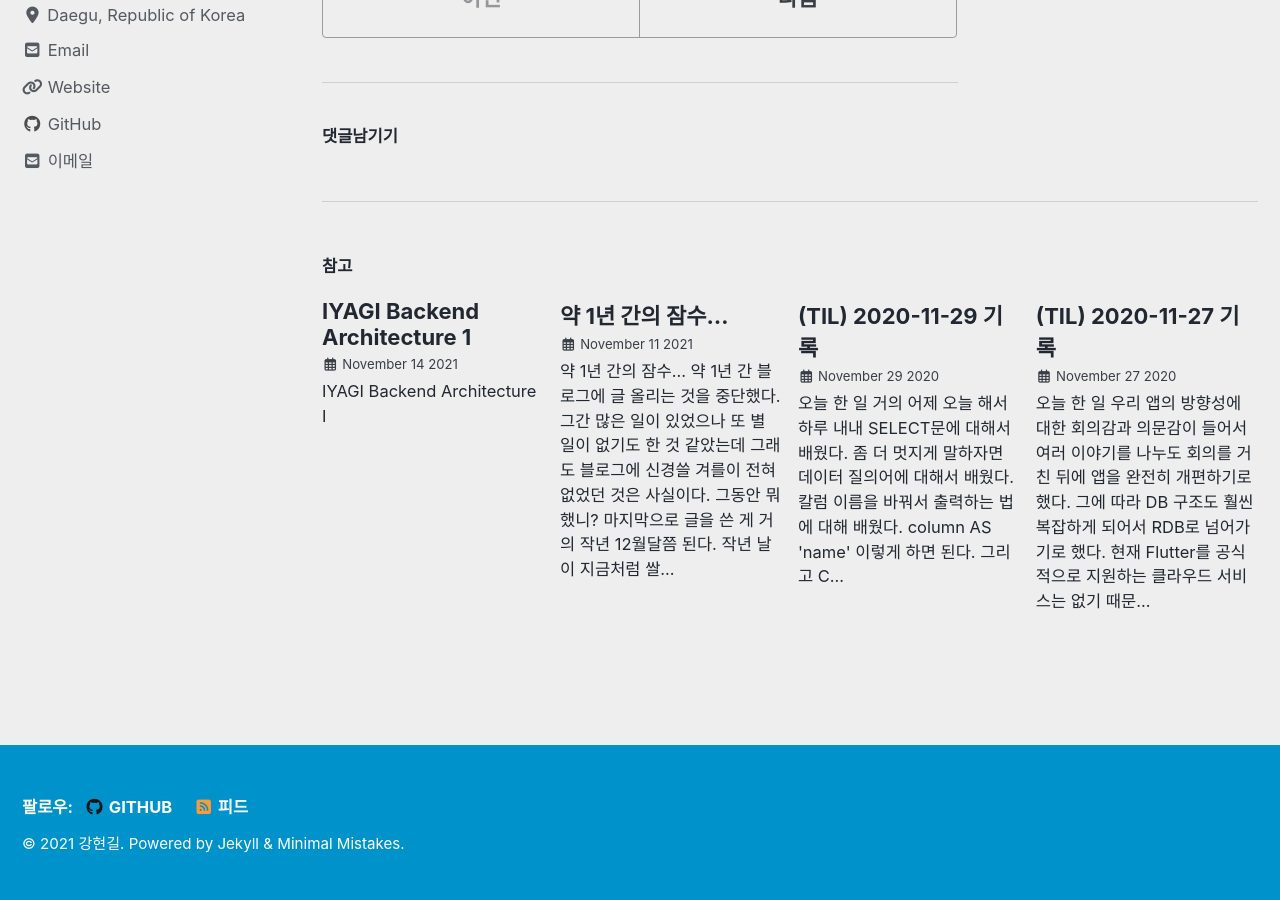
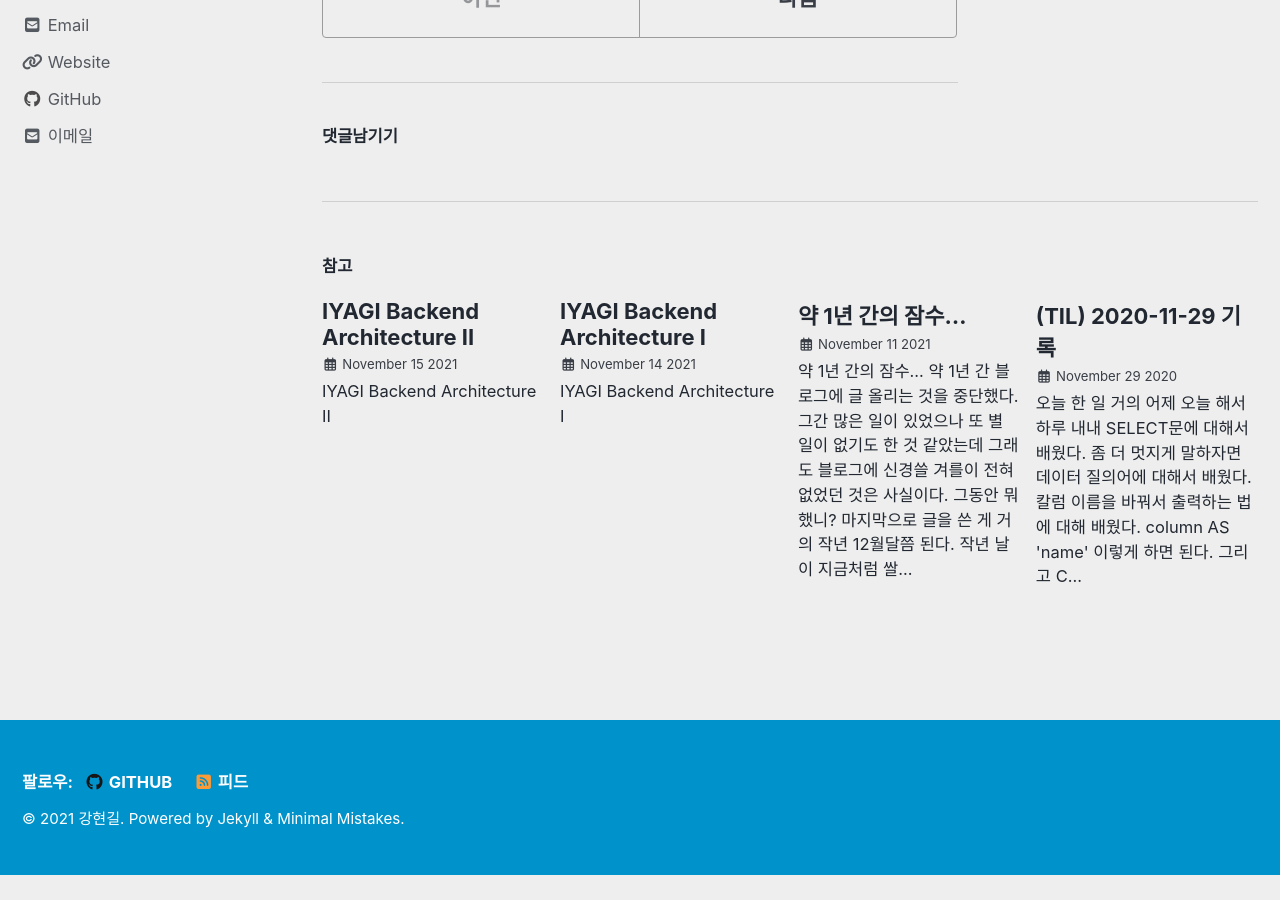
Before and after one commit to nammunsik/tksuns12.github.io, a Jekyll site: the page built from _posts/2020-05-02-test.md, in a window 1280 px wide and 900 px high, scrolled down 807 px. Built offline with Jekyll 4.4.1, drawn with Linux system fonts in a browser that asks for light colours; cached includes are drawn as plain includes; nearby versions of some CDN libraries; comment, search, counter and statistics services are not loaded; after the commit the page ends 1682 px from its top, so only the background shows below that; some of the changed lines change nothing that is shown.

Commit message:
2021 11 15 포스팅

```diff
--- a/_posts/2021-11-14-iyagi-backend-arch2.md
+++ b/_posts/2021-11-14-iyagi-backend-arch2.md
@@ -1,5 +1,5 @@
 ---
-title: "IYAGI Backend Architecture 1"
+title: "IYAGI Backend Architecture I"
 last_modified_at: 2021-11-14T17:57:45+09:00
 categories:
   - Project
--- /dev/null
+++ b/_posts/2021-11-15-iyagi-backend-arch3.md
@@ -0,0 +1,47 @@
+---
+title: "IYAGI Backend Architecture II"
+last_modified_at: 2021-11-15T20:52:52+09:00
+categories:
+  - Project
+tags:
+  - IYAGI
+  - Backend
+  - Architecture
+  - AWS
+---
+
+# IYAGI Backend Architecture II
+
+[지난 이야기 (IYAGI Backend Architecture I)](2021-11-14-iyagi-backend-arch2.md)
+
+### 푸시 알림 기능
+
+뭔가 클라이언트의 입장에서 생각해봤을 때 코어 DB에 뭔가 수정되거나 새로운 데이터가 생겼을 때 그게 나와 관련된 이벤트라면, 내가 구독하고 있는 이벤트라면 당연히 알림을 받고 싶을 것이다. 그러면 DB에 새로운 노드와 엣지가 추가될 때마다 알려줘야 할 텐데 검색해보니 이걸 CDC라고 하더라. CDC는 Capturing Data Change의 두문자인데 AWS Neptune에서는 Neptune Streams라는 이름으로 기능을 제공하고 있었다. 나는 [이 문서](https://aws.amazon.com/ko/blogs/database/capture-graph-changes-using-neptune-streams/)를 참고했다. 문서에서 제공하고 있는 CloudFormation Template은 직접 Stack을 생성해서 보려고 했는데 모종의 이유로 중간에 생성이 실패해서 핵심적인 Lambda 코드를 살펴보지는 못했다. 그러나 핵심 컨셉은 Neptune Streams 자체가 Event를 Publish 하지는 않기 때문에 interval을 정해두고 서버리스 함수를 계속 호출해서 데이터를 받아오는 Polling Framework를 만들어야 한다. 지금까지 그린 구조를 그림으로 나타내면 다음과 같다.
+
+![architecture image](../assets/images/IYAGI_Architecture.drawio_2.png)
+
+이 Lambda 서버리스 함수는 일정 시간마다 Trigger되어서 Neptune Streams에 있는 새로운 로그를 불러와 푸시 알림이 필요한 데이터 변경사항이 있다면 푸시 알림을 해줘야 한다. 이 푸시 알림을 하기 위해서는 Firebase Cloud Messaging(FCM)을 사용해야 하는데 AWS Service와 FCM을 연결해줄 징검다리가 바로 Simple Notification Service(SNS)이다. [이 문서](https://aws.amazon.com/ko/premiumsupport/knowledge-center/create-android-push-messaging-sns/)를 보면 SNS 콘솔에서 플랫폼 애플리케이션을 생성해서 FCM API를 사용할 수 있다. 그리고 행여나 메세지가 오류로 전달되지 않을 경우를 대비해 FIFO SQS를 Dead-letter queues 저장소로 붙여준다. 이렇게 해서 푸시 알림 기능까지 만들면 다이어그램은 다음과 같이 나온다. Yay!
+
+![architecture image](../assets/images/IYAGI_Architecture.drawio_3.png)
+
+### 파일 저장
+
+여느 소셜 네트워크 서비스와 마찬가지로, 사실 어떤 서비스들과 마찬가지로 우리 서비스도 여러가지 파일을 저장해야 한다. 작게는 유저의 프로필 사진부터, 우리 서비스의 상징, 오디오! 오디오 파일을 저장해야 한다. 저장하는 것뿐 아니라 전 세계의 유저들에게 배포 또한 신속하게 되어야 한다. 그리고 오디오 파일 같은 경우에는 우리 앱의 핵심 파일이기 때문에 이와 관련해서 분석도 필요할 것이고, 후처리가 필요할 수도 있을 것 같다. 일단 AWS의 파일 저장소인 S3를 다이어그램에 추가해본다.
+
+![architecture image](../assets/images/IYAGI_Architecture.drawio_4.png)
+
+사진 같은 경우에는 사진 원본이 쓰이는 경우는 잘 없고 보통 썸네일의 형태로 소비되기 때문에 프로필 사진이나 포스트의 사진 prefix에 새로운 사진이 올라오면 lambda 함수를 이용해 썸네일을 생성해주도록 할 것이다. 썸네일 생성이 실패할 경우에 다시 작업 대기열에 넣어서 다시 시도할 수 있도록 해야 하기 때문에 SQS를 사용하여 작업 대기열을 만들고 대기열에 메세지가 들어오면(S3 버킷에 파일이 생성되면) Lambda 함수를 트리거 하도록 할 것이다.
+
+![architecture image](../assets/images/IYAGI_Architecture.drawio_5.png)
+
+생각을 해보니 파일은 파일로만 존재하는 것이 아니라 그 메타 데이터도 보관할 필요성이 있어 보인다. SQS에서는 메세지는 한 번에 한 Consumer만 받아갈 수 있다. 그래서 한 번 Lambda 함수가 메세지를 소비해버리면 메타 데이터 DB는 메세지를 받아볼 수 없다. 메세지가 Polling 된다고 해서 언제나 사라지는 것은 아니지만 Lambda 함수는 SQS Trigger로 메세지를 받고 성공적으로 함수 실행이 완료되면 메세지를 삭제한다고 한다. 그러면 상당히 난감해지기 때문에 SNS와 SQS를 결합하여 Fan-out 패턴을 구현하고 메타 데이터 DB로 빠른 완전관리형 NoSQL DB인 DynamoDB를 사용할 것이다.
+
+DynamoDB에 대한 쓰기 작업은 언제나 내부에서 이루어질 테지만 외부에서 클라이언트가 메타 데이터를 읽을 수가 있어야 한다. DynamoDB에 대한 접근은 SDK에서 가능한데 지금 Flutter 공식 SDK가 없기 때문에 API Gateway와 Lambda 함수를 이용해 DynamoDB에 읽기 접근할 수 있는 REST API를 배포할 것이다.
+
+![architecture image](../assets/images/IYAGI_Architecture.drawio_6.png)
+
+## 마무리
+
+푸쉬 알림에 대해서는 어느 정도 완성이 된 것 같고 파일 저장은 파일을 저장하고 약간의 처리를 하는 것까지는 된 것 같지만 오디오 파일에 대한 후처리 부분도 필요할 것 같다.
+
+다음으로 생각할 것이라면, Full-text search를 위한 Open Search 서비스를 Neptune에 통합시키는 것이 필요할 것 같다. 또 Cognito를 이용한 유저 풀 관리 및 유저 인증 관리 또한 필요해 보인다. 역시 작은 프로젝트가 아니었던 것 같다. 중요한 구성 요소들에 대해 빠짐이 없도록 노력, 또 노력해야 한다.
```
Also changed, not shown: assets/images/IYAGI_Architecture.drawio_2.png (added), assets/images/IYAGI_Architecture.drawio_3.png (added), assets/images/IYAGI_Architecture.drawio_4.png (added), assets/images/IYAGI_Architecture.drawio_5.png (added), assets/images/IYAGI_Architecture.drawio_6.png (added).
